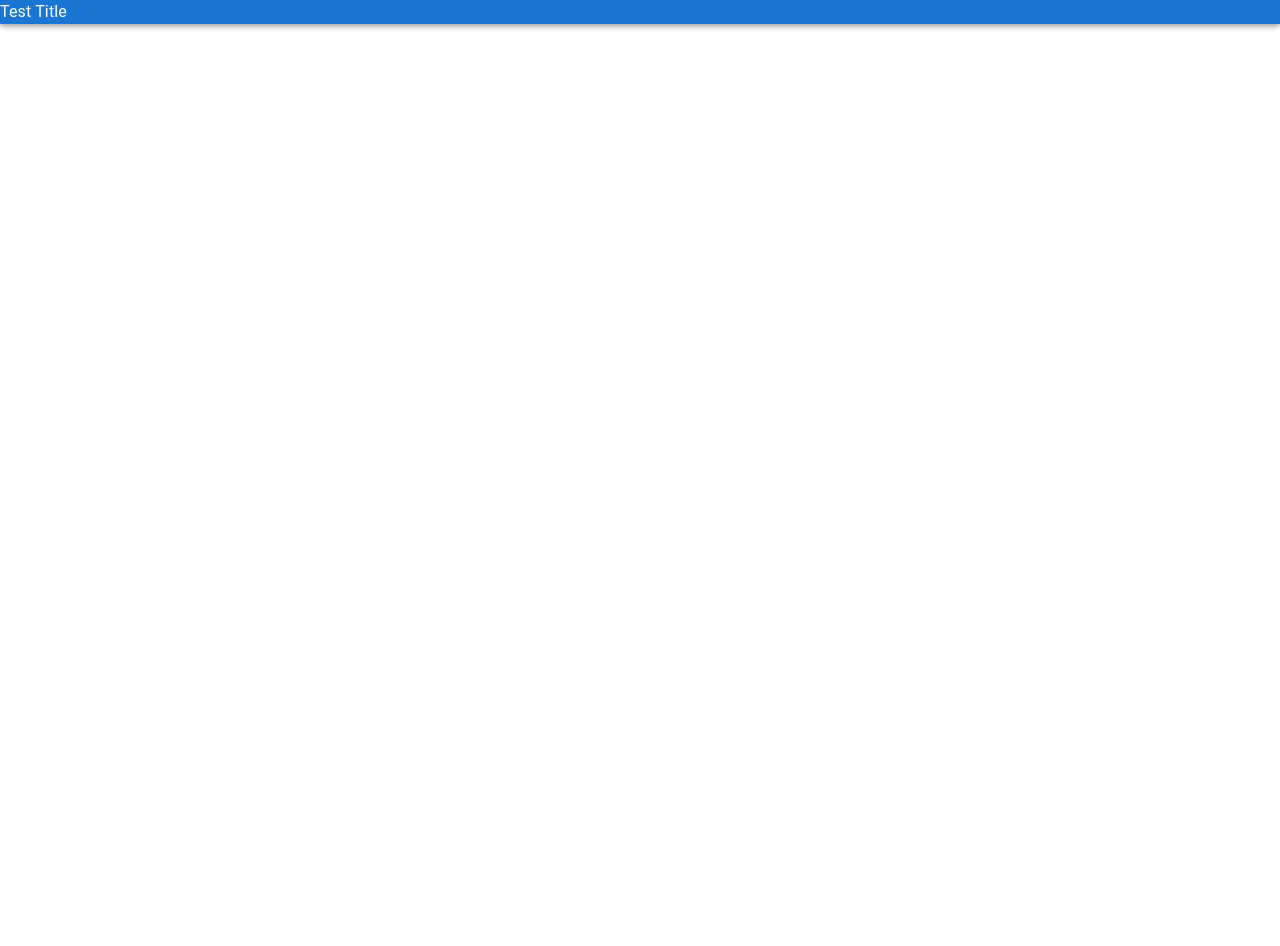
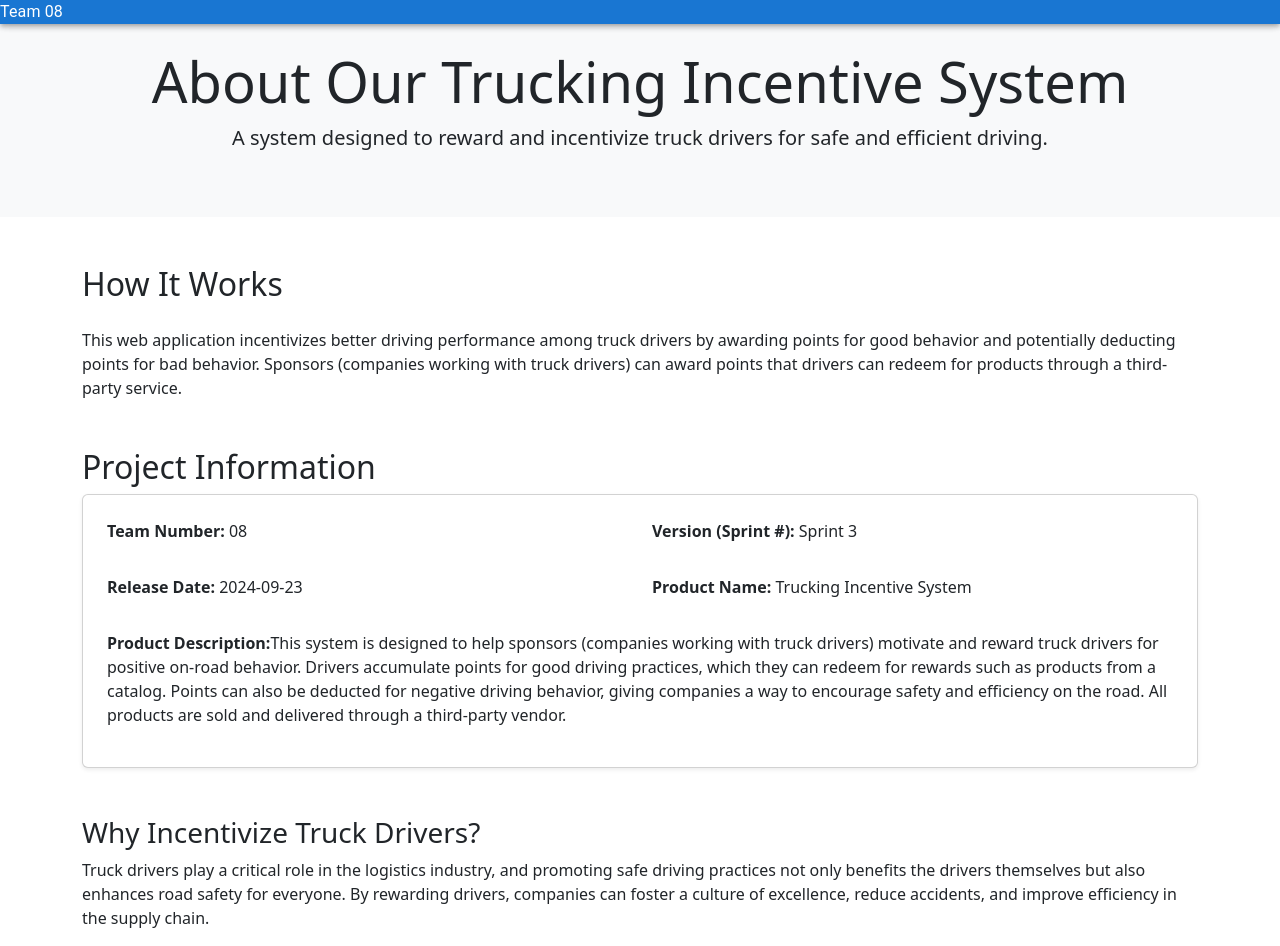
Before and after one commit to Harrison-Holt/The-Good-Driver-Program, a React (Vite) app in the folder frontend/: page / in a window 1280 px wide. Before the commit the page ends 800 px from the top, so only its background shows below. Built offline with nearby package versions, Linux system fonts and the light colour scheme.

Commit message:
Added About Page

```diff
--- a/frontend/src/components/Navibar/index.tsx
+++ b/frontend/src/components/Navibar/index.tsx
@@ -5,7 +5,7 @@ const Navibar = () => {
     return (
         <>
             <AppBar>
-                <Typography> Test Title </Typography>
+                <Typography> Team 08 </Typography>
             </AppBar>
         </>
     )
--- a/frontend/src/main.tsx
+++ b/frontend/src/main.tsx
@@ -3,6 +3,7 @@ import { createRoot } from 'react-dom/client'
 import { RouterProvider } from 'react-router-dom'
 import { createBrowserRouter } from "react-router-dom";
 import Home from './pages/Home';
+import 'bootstrap/dist/css/bootstrap.min.css';
 
 const router = createBrowserRouter([
     {
--- a/frontend/src/pages/Home/index.tsx
+++ b/frontend/src/pages/Home/index.tsx
@@ -1,11 +1,75 @@
-import Navibar from "../../components/Navibar";
 
-const Home = () => {
-    return(
-        <>
-            <Navibar />
-        </>
-    )
-}
+import React from 'react';
+import 'bootstrap/dist/css/bootstrap.min.css';
+import Navibar from '../../components/Navibar';
 
-export default Home;
+const About: React.FC = () => {
+  return (
+    <>
+      <Navibar />
+
+      {/* Hero Section */}
+      <div className="bg-light p-5 text-center">
+        <h1 className="display-4">About Our Trucking Incentive System</h1>
+        <p className="lead">
+          A system designed to reward and incentivize truck drivers for safe and efficient driving.
+        </p>
+      </div>
+
+      {/* Main Content */}
+      <div className="container mt-5">
+        <h2 className="mb-4">How It Works</h2>
+        <p>
+          This web application incentivizes better driving performance among truck drivers by awarding points for good behavior
+          and potentially deducting points for bad behavior. Sponsors (companies working with truck drivers) can award points
+          that drivers can redeem for products through a third-party service.
+        </p>
+
+        {/* Project Information Section */}
+        <div className="about-page mt-5">
+          <h2>Project Information</h2>
+          <div className="card shadow-sm p-4 mb-5 bg-white rounded">
+            <div className="row mb-3">
+              <div className="col-md-6">
+                <p><strong>Team Number:</strong> 08</p>
+              </div>
+              <div className="col-md-6">
+                <p><strong>Version (Sprint #):</strong> Sprint 3</p>
+              </div>
+            </div>
+            <div className="row mb-3">
+              <div className="col-md-6">
+                <p><strong>Release Date:</strong> 2024-09-23</p>
+              </div>
+              <div className="col-md-6">
+                <p><strong>Product Name:</strong> Trucking Incentive System</p>
+              </div>
+            </div>
+            <div className="row">
+              <div className="col-12">
+                <p><strong>Product Description:</strong>
+                  This system is designed to help sponsors (companies working with truck drivers) motivate and reward truck drivers
+                  for positive on-road behavior. Drivers accumulate points for good driving practices, which they can redeem for rewards
+                  such as products from a catalog. Points can also be deducted for negative driving behavior, giving companies a way
+                  to encourage safety and efficiency on the road. All products are sold and delivered through a third-party vendor.
+                </p>
+              </div>
+            </div>
+          </div>
+        </div>
+
+        {/* Additional Info Section */}
+        <div className="mt-5">
+          <h3>Why Incentivize Truck Drivers?</h3>
+          <p>
+            Truck drivers play a critical role in the logistics industry, and promoting safe driving practices not only benefits the drivers
+            themselves but also enhances road safety for everyone. By rewarding drivers, companies can foster a culture of excellence,
+            reduce accidents, and improve efficiency in the supply chain.
+          </p>
+        </div>
+      </div>
+    </>
+  );
+};
+
+export default About;
```
